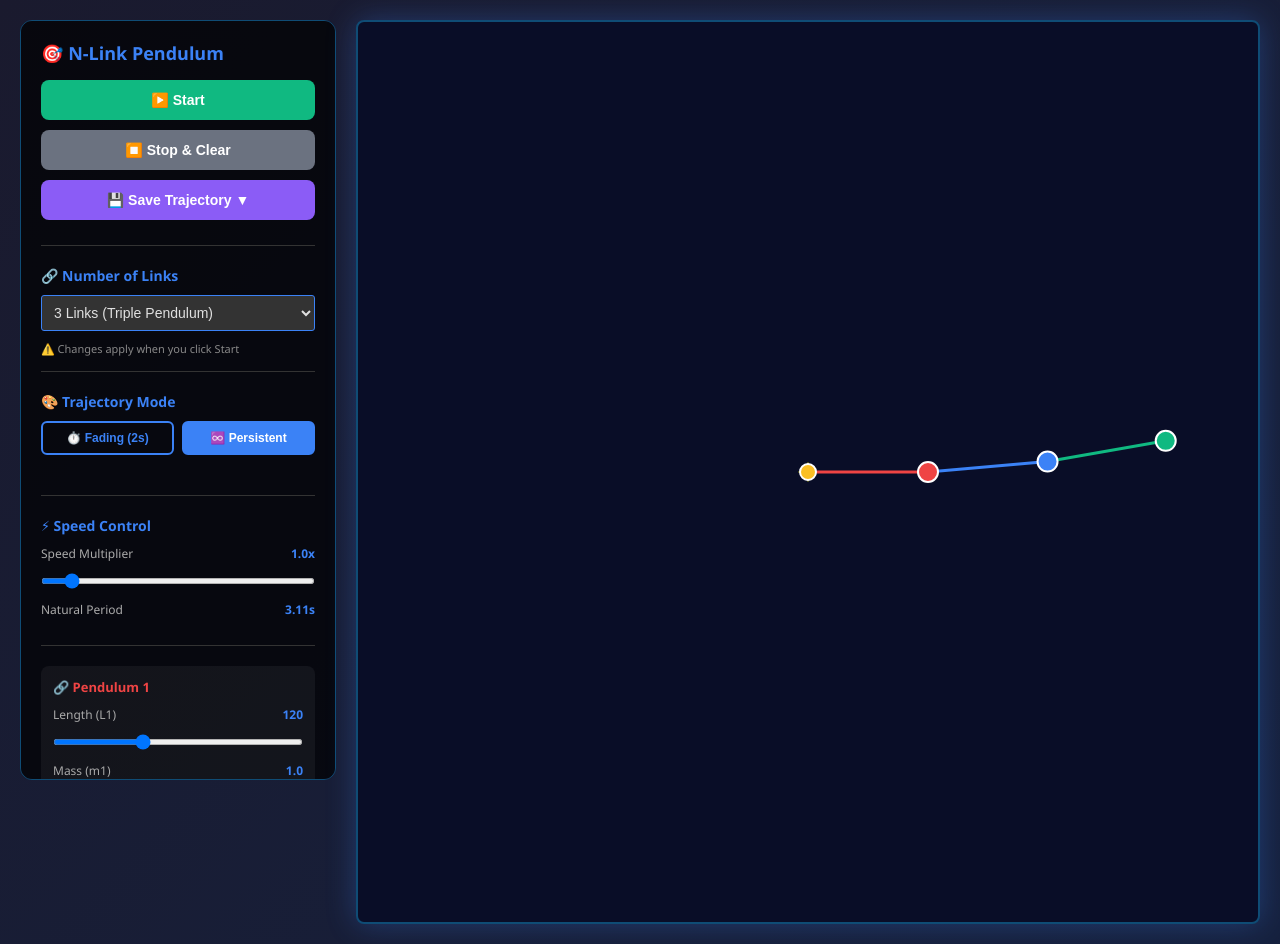
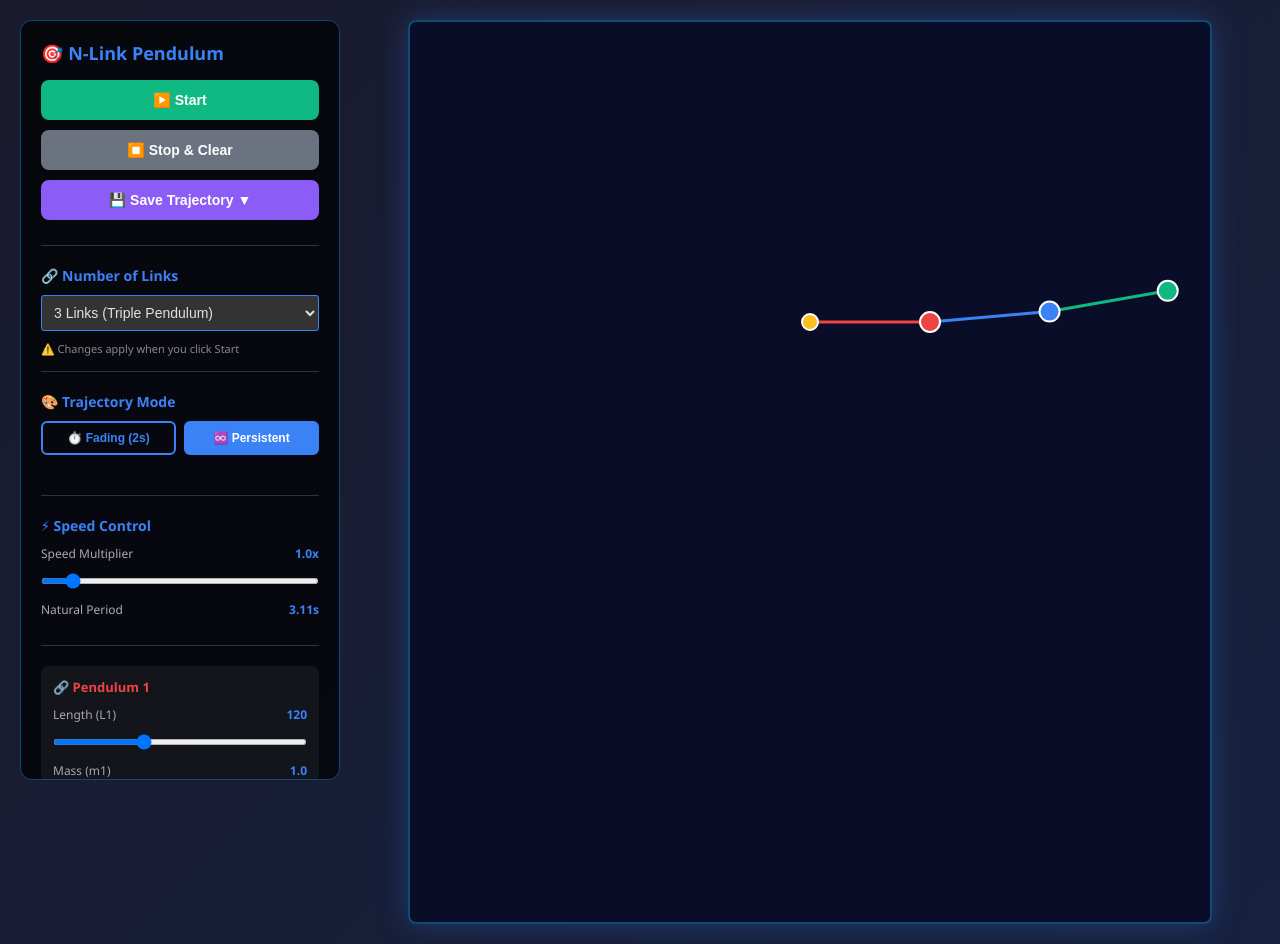
Before and after one commit to HamedGhaneS/My-AI-Tools, a plain HTML site: page Physics-AI/3Pen/index.html in a window 1280 px wide. Drawn offline with Linux system fonts and the light colour scheme.

Commit message:
Update index.html

```diff
--- a/Physics-AI/3Pen/index.html
+++ b/Physics-AI/3Pen/index.html
@@ -185,16 +185,6 @@
         .save-menu button:hover { background: rgba(59, 130, 246, 0.3); }
         .save-menu button:first-child { border-radius: 8px 8px 0 0; }
         .save-menu button:last-child { border-radius: 0 0 8px 8px; }
-        .canvas-center-marker {
-            position: absolute;
-            width: 10px;
-            height: 10px;
-            background: rgba(255, 255, 0, 0.3);
-            border: 1px solid rgba(255, 255, 0, 0.6);
-            border-radius: 50%;
-            pointer-events: none;
-            transform: translate(-50%, -50%);
-        }
     </style>
 </head>
 <body>
@@ -260,11 +250,11 @@
             </div>
         </div>
 
-        <p class="info-text">💡 Pivot is at canvas center. Full workspace visible for inverted pendulums!</p>
+        <p class="info-text">💡 Changes apply when you click Start. Taller canvas shows inverted pendulums!</p>
     </div>
 
     <div class="canvas-container">
-        <canvas id="canvas" width="900" height="900"></canvas>
+        <canvas id="canvas" width="800" height="900"></canvas>
     </div>
 
     <script>
@@ -274,10 +264,6 @@
         // Colors for up to 5 pendulums
         const pendulumColors = ['#ef4444', '#3b82f6', '#10b981', '#f59e0b', '#8b5cf6'];
 
-        // FIXED: Origin at exact center
-        const ORIGIN_X = canvas.width / 2;
-        const ORIGIN_Y = canvas.height / 2;
-
         // State
         let isRunning = false;
         let animationId = null;
@@ -285,7 +271,7 @@
         let simulationTime = 0;
         let numLinks = 3;
 
-        // Physics parameters
+        // Physics parameters - originY positioned to allow upward motion
         let params = {
             g: 9.81,
             damping: 0.999,
@@ -294,7 +280,9 @@
             masses: [1.0, 1.0, 1.0, 1.0, 1.0],
             lengths: [120, 120, 120, 120, 120],
             thetas: [Math.PI / 2, Math.PI / 2 + 0.087, Math.PI / 2 + 0.174, Math.PI / 2 + 0.26, Math.PI / 2 + 0.35],
-            omegas: [0, 0, 0, 0, 0]
+            omegas: [0, 0, 0, 0, 0],
+            originX: canvas.width / 2,
+            originY: 300  // Positioned lower to show upward motion
         };
 
         let initialParams = JSON.parse(JSON.stringify(params));
@@ -305,20 +293,6 @@
 
         const FADING_WINDOW = 2.0;
         const dt = 0.02;
-
-        // Draw center marker (for debugging - can be removed)
-        function drawCenterMarker() {
-            ctx.save();
-            ctx.strokeStyle = 'rgba(255, 255, 0, 0.5)';
-            ctx.lineWidth = 1;
-            ctx.beginPath();
-            ctx.moveTo(ORIGIN_X - 10, ORIGIN_Y);
-            ctx.lineTo(ORIGIN_X + 10, ORIGIN_Y);
-            ctx.moveTo(ORIGIN_X, ORIGIN_Y - 10);
-            ctx.lineTo(ORIGIN_X, ORIGIN_Y + 10);
-            ctx.stroke();
-            ctx.restore();
-        }
 
         // Generate dynamic controls for pendulums
         function generateControls() {
@@ -516,13 +490,13 @@
             simulationTime += effectiveDt;
         }
 
-        // Get positions of all masses - FIXED to use correct origin
+        // Get positions of all masses
         function getPositions() {
             const positions = [];
-            let x = ORIGIN_X;
-            let y = ORIGIN_Y;
+            let x = params.originX;
+            let y = params.originY;
 
-            positions.push({x, y}); // Pivot at center
+            positions.push({x, y}); // Pivot
 
             for (let i = 0; i < numLinks; i++) {
                 x += params.lengths[i] * Math.sin(params.thetas[i]);
@@ -578,9 +552,6 @@
         function draw() {
             ctx.fillStyle = trajectoryMode === 'persistent' ? 'rgba(10, 14, 39, 0.05)' : 'rgba(10, 14, 39, 0.3)';
             ctx.fillRect(0, 0, canvas.width, canvas.height);
-
-            // Draw center marker
-            drawCenterMarker();
 
             const positions = getPositions();
 
@@ -731,8 +702,8 @@
 
         function drawInitialState(ctx, highlightLink) {
             const positions = [];
-            let x = ORIGIN_X;
-            let y = ORIGIN_Y;
+            let x = params.originX;
+            let y = params.originY;
             positions.push({x, y});
 
             for (let i = 0; i < numLinks; i++) {
```
